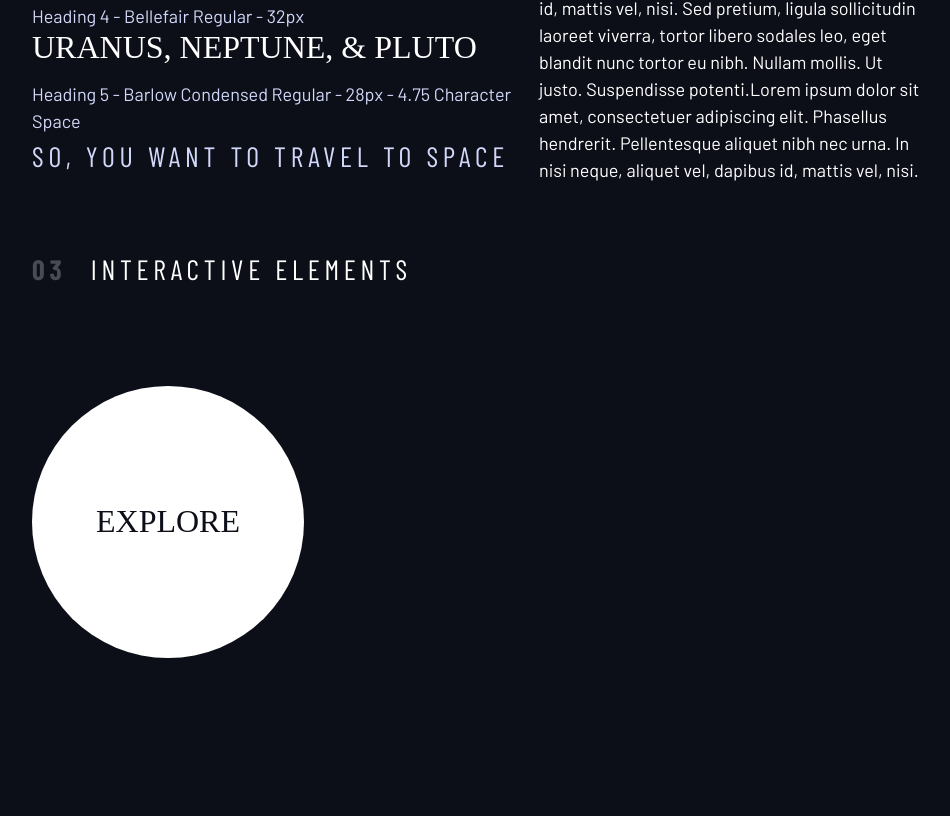
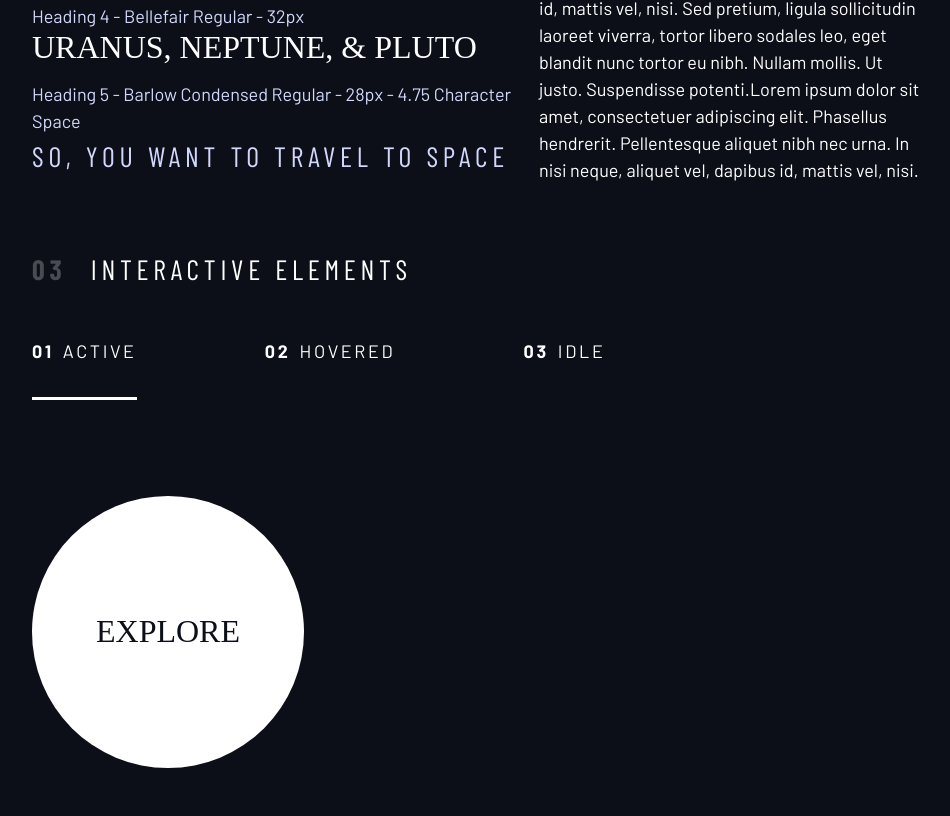
Before and after one commit to nishalgurung4/design-system, a plain HTML site: page index.html in a window 1280 px wide. Shown: the part 905-1721 px from the top of the page, without its empty margins (164-1114 px from the left). Before the commit the page ends 1611 px from the top, so only its background shows below. Drawn offline with nearby package versions, Linux system fonts and the light colour scheme; a web font is replaced by a local one.

Commit message:
add nav component

```diff
--- a/index.css
+++ b/index.css
@@ -241,3 +241,34 @@ select {
 	opacity:  1;
 	transform: scale(1.5);
 }
+
+.primary-navigation {
+    --gap: 8rem;
+    --underline-gap: 2rem;
+    list-style: none;
+    padding: 0;
+    margin: 0;
+}
+
+.primary-navigation a {
+    text-decoration: none;
+}
+
+.primary-navigation a > span {
+    font-weight: 700;
+    margin-right: .5em;
+}
+
+.underline-indicators > * {
+    padding: var(--underline-gap, 1rem) 0;
+    border-bottom: .2rem solid hsl( var(--clr-white) / 0 );
+}
+
+.underline-indicators > *:hover,
+.underline-indicators > *:focus {
+    border-color: hsl( var(--clr-white) / .5);
+}
+
+.underline-indicators > .active{
+    border-color: hsl( var(--clr-white) / 1);
+}
--- a/index.html
+++ b/index.html
@@ -88,7 +88,15 @@
                 <h2 class="numbered-title"><span>03</span> Interactive elements</h2>
 
                 <!-- navigation -->
-                <div></div>
+                 <div>
+                    <nav>
+                        <ul class="primary-navigation underline-indicators flex">
+                            <li class="active"><a class="uppercase text-white letter-spacing-2" href="#"><span>01</span>Active</a>
+                            <li><a class="uppercase text-white letter-spacing-2" href="#"><span>02</span>Hovered</a>
+                            <li><a class="uppercase text-white letter-spacing-2" href="#"><span>03</span>Idle</a>
+                        </ul>
+                    </nav>
+                </div>
 
                 <div class="flex">
                     <div style="margin-top: 5rem">
```
